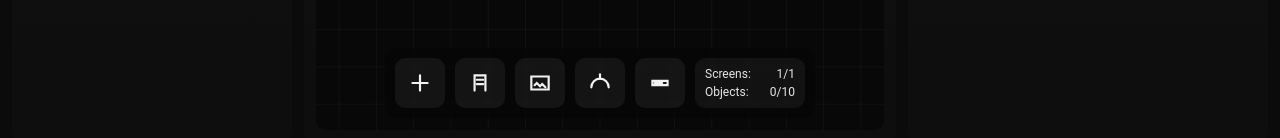
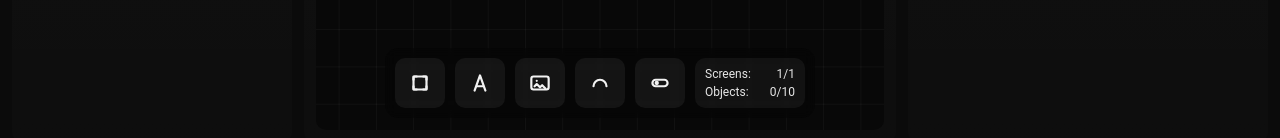
Before and after one commit to abyssinec/DashboardEditor, a React (Vite) app: page / in a window 1280 px wide. Shown: the part 646-784 px from the top of the page. Built offline with nearby package versions, Linux system fonts and the light colour scheme.

Commit message:
Add new icons to ViewPanel

```diff
--- a/src/components/AssetsPanel.tsx
+++ b/src/components/AssetsPanel.tsx
@@ -16,7 +16,7 @@ function Caret({ open }: { open: boolean }) {
 function Trash({ onClick }: { onClick: () => void }) {
   return (
     <button
-      className="assetsIconBtn"
+        className="assetsIconBtn assetsTrashBtn"
       type="button"
       onClick={(e) => {
         e.stopPropagation();
--- a/src/components/ViewPanel.tsx
+++ b/src/components/ViewPanel.tsx
@@ -4,46 +4,84 @@ import { useStore } from "../hooks/useStore";
 import { Actions } from "../store";
 
 import { CanvasView } from "./CanvasView";
-
 function IconPlus() {
+  // выглядит как "выделение/рамка" (как на 2 скрине)
   return (
     <svg viewBox="0 0 24 24" fill="none">
-      <path d="M12 5v14M5 12h14" stroke="currentColor" strokeWidth="2" strokeLinecap="round" />
+      {/* рамка */}
+      <rect x="6" y="6" width="12" height="12" rx="1" stroke="currentColor" strokeWidth="2" />
+      {/* уголки/хэндлы */}
+      <path d="M6 9V6h3" stroke="currentColor" strokeWidth="2" strokeLinecap="round" strokeLinejoin="round" />
+      <path d="M18 9V6h-3" stroke="currentColor" strokeWidth="2" strokeLinecap="round" strokeLinejoin="round" />
+      <path d="M6 15v3h3" stroke="currentColor" strokeWidth="2" strokeLinecap="round" strokeLinejoin="round" />
+      <path d="M18 15v3h-3" stroke="currentColor" strokeWidth="2" strokeLinecap="round" strokeLinejoin="round" />
     </svg>
   );
 }
+
 function IconLabel() {
+  // буква "A" (как на 2 скрине)
   return (
     <svg viewBox="0 0 24 24" fill="none">
-      <path d="M7 19V5h10v14" stroke="currentColor" strokeWidth="2" strokeLinecap="round" />
-      <path d="M9 9h6M9 13h6" stroke="currentColor" strokeWidth="2" strokeLinecap="round" />
+      <path
+        d="M7 19 12 5l5 14"
+        stroke="currentColor"
+        strokeWidth="2"
+        strokeLinecap="round"
+        strokeLinejoin="round"
+      />
+      <path
+        d="M9 15h6"
+        stroke="currentColor"
+        strokeWidth="2"
+        strokeLinecap="round"
+        strokeLinejoin="round"
+      />
     </svg>
   );
 }
+
 function IconImage() {
+  // картинка в "плашке" (как на 2 скрине)
   return (
     <svg viewBox="0 0 24 24" fill="none">
-      <path d="M4 6h16v12H4V6Z" stroke="currentColor" strokeWidth="2" />
-      <path d="m7 14 2-2 3 3 2-2 3 3" stroke="currentColor" strokeWidth="2" strokeLinecap="round" />
+      <rect x="4" y="6" width="16" height="12" rx="2" stroke="currentColor" strokeWidth="2" />
+      <path
+        d="m7 15 2-2 3 3 2-2 3 3"
+        stroke="currentColor"
+        strokeWidth="2"
+        strokeLinecap="round"
+        strokeLinejoin="round"
+      />
+      <circle cx="9" cy="10" r="1" fill="currentColor" />
     </svg>
   );
 }
+
 function IconArc() {
   return (
     <svg viewBox="0 0 24 24" fill="none">
-      <path d="M4 16a8 8 0 0 1 16 0" stroke="currentColor" strokeWidth="2" strokeLinecap="round" />
-      <path d="M12 4v4" stroke="currentColor" strokeWidth="2" strokeLinecap="round" />
+      <path
+        d="M6 15a6 6 0 0 1 12 0"
+        stroke="currentColor"
+        strokeWidth="2"
+        strokeLinecap="round"
+        strokeLinejoin="round"
+      />
     </svg>
   );
 }
+
 function IconBar() {
+  // "тумблер" (как на 2 скрине)
   return (
     <svg viewBox="0 0 24 24" fill="none">
-      <path d="M5 10h14v4H5v-4Z" stroke="currentColor" strokeWidth="2" />
-      <path d="M7 12h7" stroke="currentColor" strokeWidth="2" strokeLinecap="round" />
+      <rect x="5" y="9" width="14" height="6" rx="3" stroke="currentColor" strokeWidth="2" />
+      <circle cx="9" cy="12" r="2" fill="currentColor" />
     </svg>
   );
 }
+
 
 export function ViewPanel() {
   const screens = useStore((s) => s.project.screens);
--- a/src/styles.css
+++ b/src/styles.css
@@ -1392,3 +1392,16 @@ input[type="number"] {
   display: block;
   pointer-events: none;
 }
+
+.assetsTrashBtn {
+  background: transparent !important;
+  border: none !important;
+  box-shadow: none !important;
+}
+
+.assetsTrashBtn:hover,
+.assetsTrashBtn:active,
+.assetsTrashBtn:focus {
+  background: transparent !important;
+  box-shadow: none !important;
+}
```
